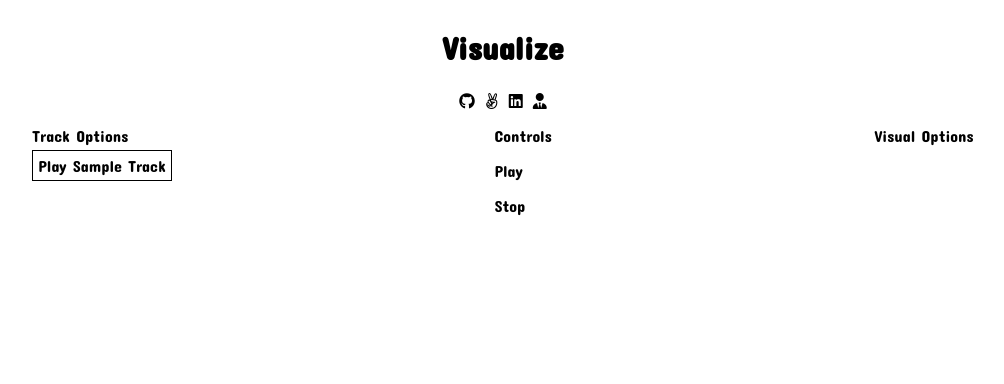
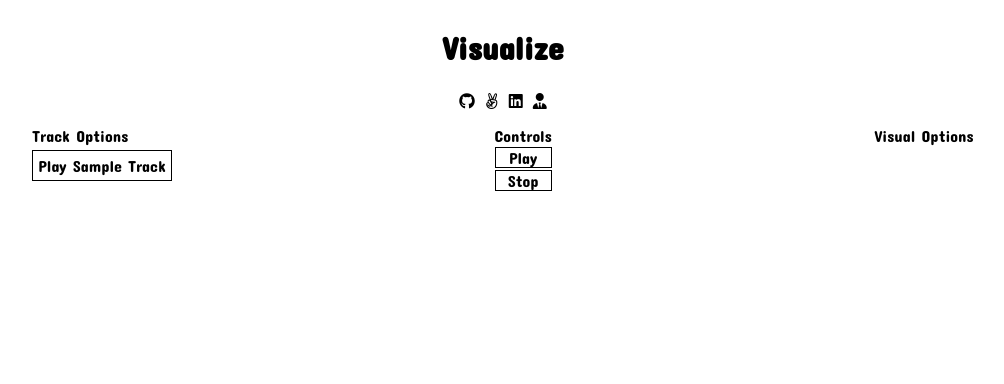
Before and after one commit to guticode04/Visualize, a plain HTML site: page index.html in a window 1280 px wide. Shown: the whole page, without its empty margins (137-1141 px from the left). Drawn offline with Linux system fonts and the light colour scheme.

Commit message:
Create stop audio function and add styling to play and stop buttons

```diff
--- a/dist/assets/style/visualize.css
+++ b/dist/assets/style/visualize.css
@@ -31,6 +31,14 @@ i {
    font-family: 'Concert One', cursive;
 }
 
+.play {
+   display: block;
+   border: 1px solid;
+   margin: 2px 0;
+   text-align: center;
+   cursor: pointer;
+}
+
 #renderer {
    background-color: transparent;
    position: absolute;
@@ -49,3 +57,11 @@ i {
    color: red;
    border: 1px solid red;
 }
+
+.stop {
+   display: block;
+   border: 1px solid;
+   margin: 2px 0;
+   text-align: center;
+   cursor: pointer;
+}
```
Also changed, not shown: app.js (+19 -5 lines).
